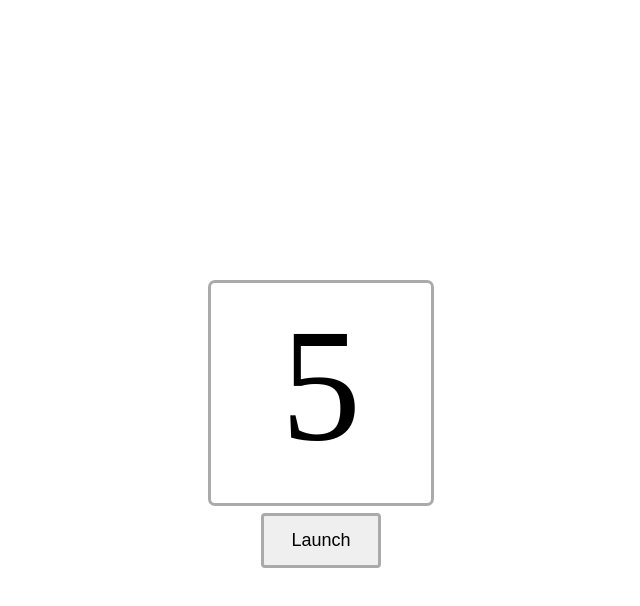
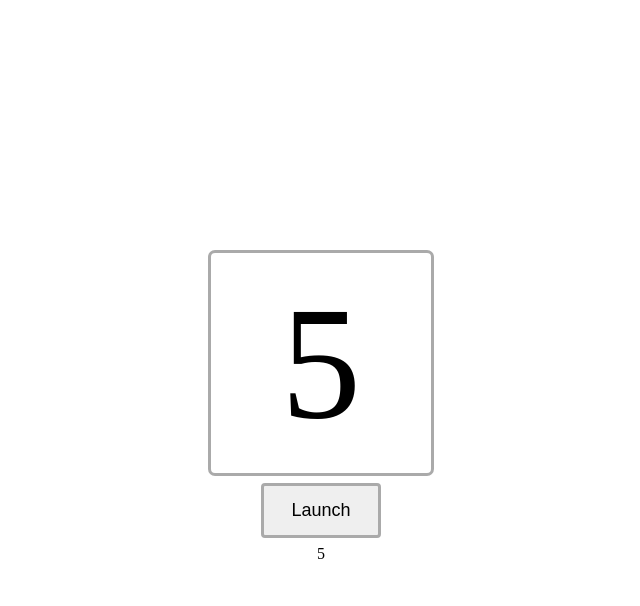
Before and after one commit to AlberErre/button-project, a website built with Parcel: page src/index.html in a window 1280 px wide. Both pictures are taken after a click on the button "Launch". Shown: the whole page, without its empty margins (319-959 px from the left). Built offline with nearby package versions, Linux system fonts and the light colour scheme; some packages are replaced by stand-ins of ours.

Commit message:
records init

```diff
--- a/src/css/index.css
+++ b/src/css/index.css
@@ -12,23 +12,19 @@
     border-radius: 7px;
     width: 200px;
     height: 200px;
-    margin: auto;
-    margin-top: 10vh;
+    display: flex;
+    justify-content: center;
+    align-items: center;
+    margin-top: 50px;
     padding: 10px;
     text-align: center;
     font-size: 10em;
-  }
+}
 
-.button:hover {
-    color: #fff;
-    cursor: pointer;
-    font-size: 20px;
-    animation: boing 300ms ease-in-out;
-
-    &.blue {
-        background-color: #4a79f1;
-        border: 1px solid darken(#4a79f1, 15%);
-      }
+.records {
+    display: flex;
+    justify-content: center;
+    align-items: center;
 }
 
 .button {
@@ -41,6 +37,18 @@
     text-align: center;
     font-size: 18px;
     outline: none;
+}
+
+.button:hover {
+    color: #fff;
+    cursor: pointer;
+    font-size: 20px;
+    animation: boing 300ms ease-in-out;
+
+    &.blue {
+        background-color: #4a79f1;
+        border: 1px solid darken(#4a79f1, 15%);
+      }
 }
 
 @keyframes boing {
--- a/src/index.html
+++ b/src/index.html
@@ -12,6 +12,7 @@
         <div class="mainContainer">
             <div id="dice" class="dice"></div>
             <button id="button" class="button blue">Launch</button>
+            <div id="records" class="records"></div>
         </div>
 
         <script src="js/index.js"></script>
--- a/src/js/index.js
+++ b/src/js/index.js
@@ -1,11 +1,15 @@
 const dice = document.getElementById("dice");
 const button = document.getElementById("button");
+const records = document.getElementById("records");
 
+let PastLaunches = [];
 
 let randomNumber = () => {
 
-  let number = Math.floor((Math.random() * 5 ) + 1);
+  let number = Math.round( (Math.random() * 5 ) + 1);
+  PastLaunches.push(number);
   dice.innerHTML = number;
+  records.innerHTML = PastLaunches;
 }
 
 button.onclick = () => randomNumber();
```
Also changed, not shown: dist/index.html, 3 other files.
